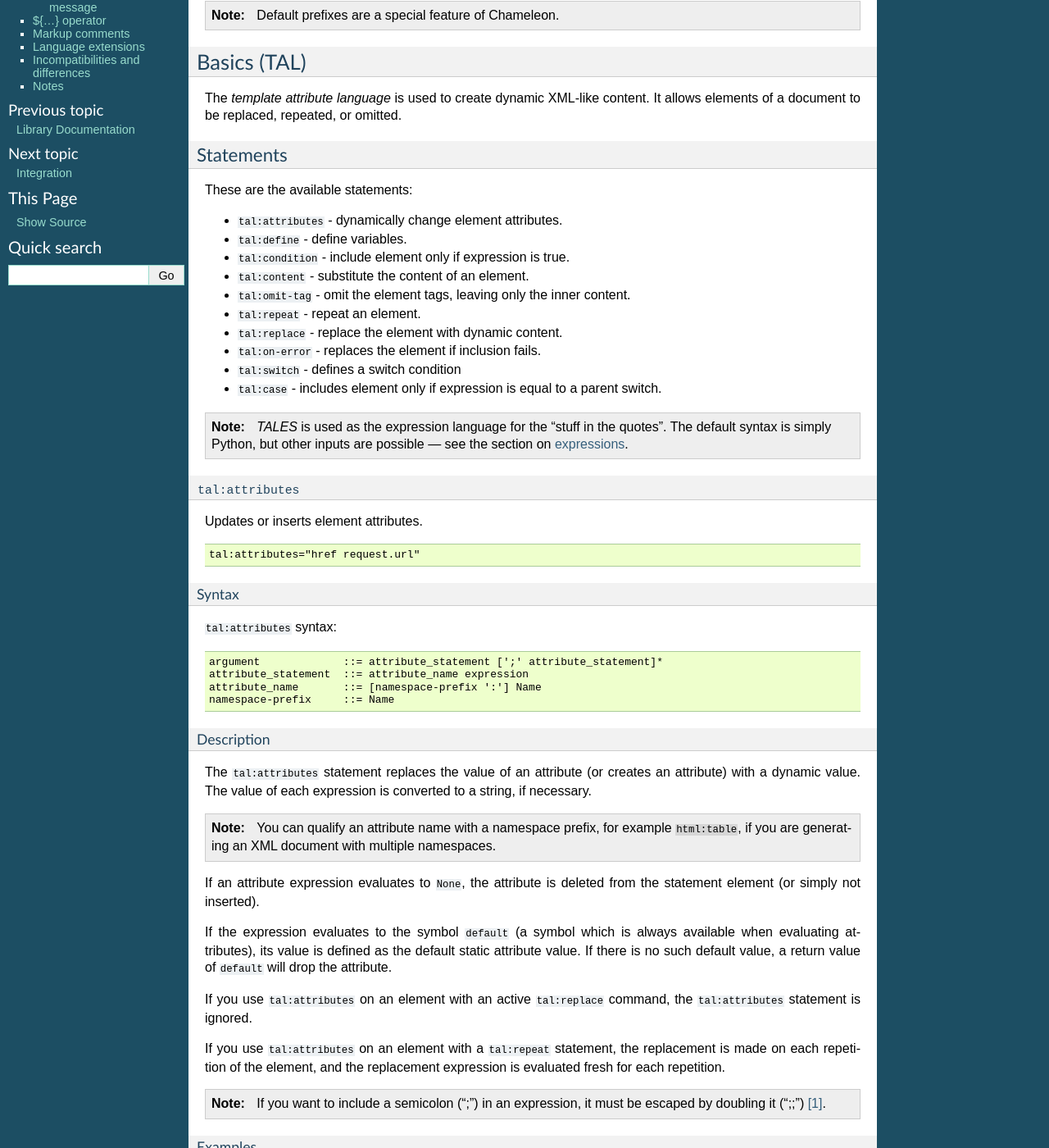
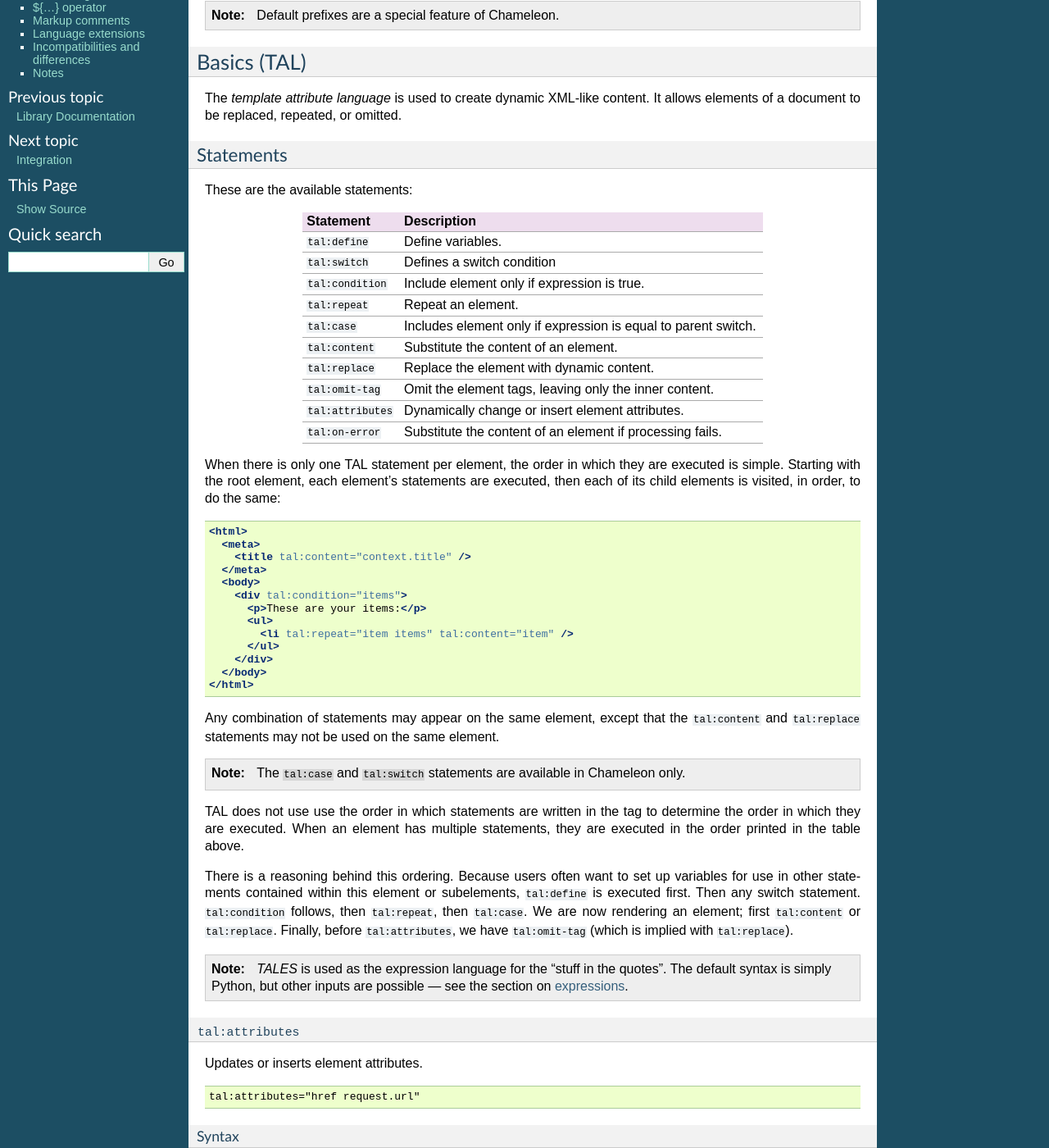
Before and after one commit to malthe/chameleon, a Sphinx documentation site: the page built from docs/reference.rst, in a window 1280 px wide and 1400 px high, scrolled down 921 px. Shown: the whole window at 82% size. Built offline with Sphinx 7.4.7, drawn with Linux system fonts in a browser that asks for light colours; some of the changed text lies outside the part shown.

Commit message:
Incorporate section on processing order into statement description. Move lists into tables.

```diff
--- a/docs/reference.rst
+++ b/docs/reference.rst
@@ -75,26 +75,59 @@ Statements
 
 These are the available statements:
 
-- ``tal:attributes`` - dynamically change element attributes.
-
-- ``tal:define`` - define variables.
-
-- ``tal:condition`` - include element only if expression is true.
-
-- ``tal:content`` - substitute the content of an element.
-
-- ``tal:omit-tag`` - omit the element tags, leaving only the inner content.
-
-- ``tal:repeat`` - repeat an element.
-
-- ``tal:replace`` - replace the element with dynamic content.
-
-- ``tal:on-error`` - replaces the element if inclusion fails.
-
-- ``tal:switch`` - defines a switch condition
-
-- ``tal:case`` - includes element only if expression is equal to a
-  parent switch.
+==================  ==============
+ Statement           Description
+==================  ==============
+``tal:define``      Define variables.
+``tal:switch``      Defines a switch condition
+``tal:condition``   Include element only if expression is true.
+``tal:repeat``      Repeat an element.
+``tal:case``        Includes element only if expression is equal to parent switch.
+``tal:content``     Substitute the content of an element.
+``tal:replace``     Replace the element with dynamic content.
+``tal:omit-tag``    Omit the element tags, leaving only the inner content.
+``tal:attributes``  Dynamically change or insert element attributes.
+``tal:on-error``    Substitute the content of an element if processing fails.
+==================  ==============
+
+When there is only one TAL statement per element, the order in which
+they are executed is simple.  Starting with the root element, each
+element's statements are executed, then each of its child elements is
+visited, in order, to do the same::
+
+  <html>
+    <meta>
+      <title tal:content="context.title" />
+    </meta>
+    <body>
+      <div tal:condition="items">
+        <p>These are your items:</p>
+        <ul>
+          <li tal:repeat="item items" tal:content="item" />
+        </ul>
+      </div>
+    </body>
+  </html>
+
+Any combination of statements may appear on the same element, except
+that the ``tal:content`` and ``tal:replace`` statements may not be
+used on the same element.
+
+.. note:: The ``tal:case`` and ``tal:switch`` statements are available
+          in Chameleon only.
+
+TAL does not use use the order in which statements are written in the
+tag to determine the order in which they are executed.  When an
+element has multiple statements, they are executed in the order
+printed in the table above.
+
+There is a reasoning behind this ordering.  Because users often want
+to set up variables for use in other statements contained within this
+element or subelements, ``tal:define`` is executed first. Then any
+switch statement. ``tal:condition`` follows, then ``tal:repeat``, then
+``tal:case``. We are now rendering an element; first ``tal:content``
+or ``tal:replace``. Finally, before ``tal:attributes``, we have
+``tal:omit-tag`` (which is implied with ``tal:replace``).
 
 .. note:: *TALES* is used as the expression language for the "stuff in
    the quotes". The default syntax is simply Python, but
@@ -383,9 +416,6 @@ Examples
     <li tal:case="'folder'">
       Folder
     </li>
-    <li tal:case="default">
-      Other
-    </li>
   </ul>
 
 Note that any and all cases that match the switch will be allowed.
@@ -481,37 +511,27 @@ built-in variable named ``repeat``.
 
 The following information is available from the repeat variable:
 
-- ``index`` - repetition number, starting from zero.
-
-- ``number`` - repetition number, starting from one.
-
-- ``even`` - true for even-indexed repetitions (0, 2, 4, ...).
-
-- ``odd`` - true for odd-indexed repetitions (1, 3, 5, ...).
-
-- ``start`` - true for the starting repetition (index 0).
-
-- ``end`` - true for the ending, or final, repetition.
-
-- ``first`` - true for the first item in a group - see note below
-
-- ``last`` - true for the last item in a group - see note below
-
-- ``length`` - length of the sequence, which will be the total number
-  of repetitions.
-
-- ``letter`` - repetition number as a lower-case letter: "a" - "z",
-  "aa" - "az", "ba" - "bz", ..., "za" - "zz", "aaa" - "aaz", and so
-  forth.
-
-- ``Letter`` - upper-case version of *letter*.
-
-- ``roman`` - repetition number as a lower-case roman numeral:
-  "i", "ii", "iii", "iv", "v", etc.
-
-- ``Roman`` - upper-case version of *roman*.
-
-You can access the contents of the repeat variable using either dictionary- or attribute-style access, e.g. ``repeat['item'].start`` or ``repeat.item.start``.
+==================  ==============
+ Attribute           Description
+==================  ==============
+``index``           Repetition number, starting from zero.
+``number``          Repetition number, starting from one.
+``even``            True for even-indexed repetitions (0, 2, 4, ...).
+``odd``             True for odd-indexed repetitions (1, 3, 5, ...).
+``start``           True for the starting repetition (index 0).
+``end``             True for the ending, or final, repetition.
+``first``           True for the first item in a group - see note below
+``last``            True for the last item in a group - see note below
+``length``          Length of the sequence, which will be the total number of repetitions.
+``letter``          Repetition number as a lower-case letter: "a" - "z", "aa" - "az", "ba" - "bz", ..., "za" - "zz", "aaa" - "aaz", and so forth.
+``Letter``          Upper-case version of *letter*.
+``roman``           Repetition number as a lower-case roman numeral: "i", "ii", "iii", "iv", "v", etc.
+``Roman``           Upper-case version of *roman*.
+==================  ==============
+
+You can access the contents of the repeat variable using either
+dictionary- or attribute-style access, e.g. ``repeat['item'].start``
+or ``repeat.item.start``.
 
 .. note:: For legacy compatibility, the attributes ``odd``, ``even``, ``number``, ``letter``, ``Letter``, ``roman``, and ``Roman`` are callable (returning ``self``).
 
```
Also changed, not shown: other parts of docs/reference.rst (+0 -42 lines).
